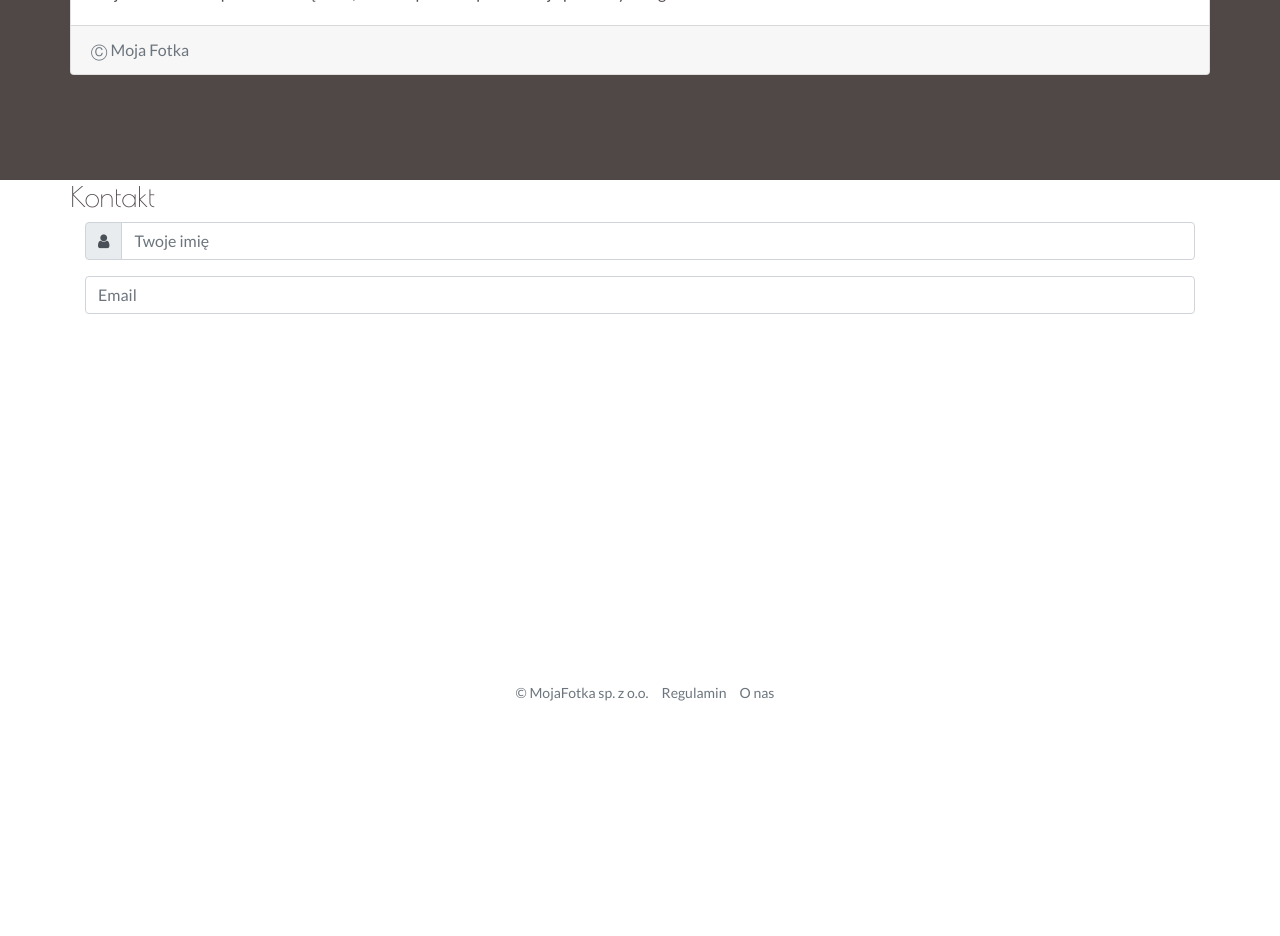
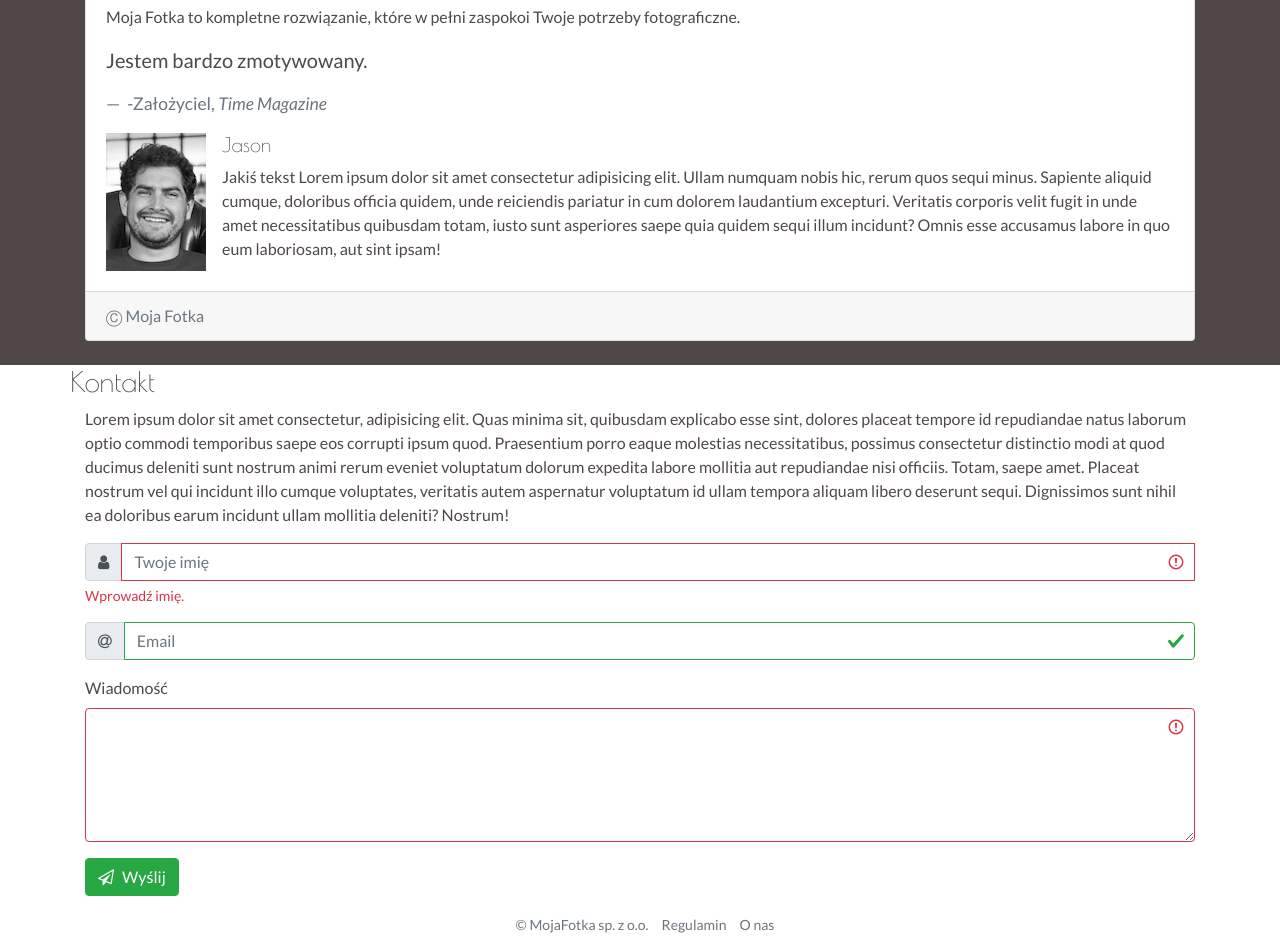
Before and after one commit to Muniox/moja-fotka-bootstrap, a website: page index.html in a window 1280 px wide. Shown: the part 1820-2756 px from the top of the page. Before the commit the page ends 2524 px from the top, so only its background shows below. Drawn offline with nearby package versions, Linux system fonts and the light colour scheme.

Commit message:
rozdział 5 str 124

```diff
--- a/index.html
+++ b/index.html
@@ -323,9 +323,10 @@
         </div>
 
         <div class="container-fluid myphoto-section bg-myphoto-dark" id="ostronie">
-            <div class="container">
+            <div class="container py-4">
                 <div class="row">
                     <h3>O stronie</h3>
+                </div>
                 <div class="card bg-myphoto-light w-100">
                     <div class="card-header">O Nas</div>
                     <div class="card-body">
@@ -340,15 +341,30 @@
                             wysokiej jakości.
                         </p>
                         <p class="card-text">
-                                Moja Fotka oferuje również wspaniałe opcje wydruku we wszyskich rozmiarach i kształtach, na każdym arkuszu,
-                                w jakiejskolwiek formie. Poczynająć od bardzo duzych formatów do spersonalizowanych albumów zdjęciowych.
+                            Moja Fotka oferuje również wspaniałe opcje wydruku we wszyskich rozmiarach i kształtach, na każdym arkuszu, w
+                            jakiejskolwiek formie. Poczynająć od bardzo duzych formatów do spersonalizowanych albumów zdjęciowych.
                         </p>
-                            <p class="card-text">
-                                Moja Fotka to kompletne rozwiązanie, które w pełni zaspokoi Twoje potrzeby fotograficzne.
-                            </p>
+                        <p class="card-text">Moja Fotka to kompletne rozwiązanie, które w pełni zaspokoi Twoje potrzeby fotograficzne.</p>
+                        <blockquote class="blockquote">
+                            <p>Jestem bardzo zmotywowany.</p>
+                            <footer class="blockquote-footer">
+                                -Założyciel,
+                                <cite>Time Magazine</cite>
+                            </footer>
+                        </blockquote>
+                        <div class="media">
+                            <img src="./images/jason.jpg" alt="Jason" class="mr-3" />
+                            <div class="media-body">
+                                <h5 class="mt-0">Jason</h5>
+                                Jakiś tekst Lorem ipsum dolor sit amet consectetur adipisicing elit. Ullam numquam nobis hic, rerum quos
+                                sequi minus. Sapiente aliquid cumque, doloribus officia quidem, unde reiciendis pariatur in cum dolorem
+                                laudantium excepturi. Veritatis corporis velit fugit in unde amet necessitatibus quibusdam totam, iusto sunt
+                                asperiores saepe quia quidem sequi illum incidunt? Omnis esse accusamus labore in quo eum laboriosam, aut
+                                sint ipsam!
+                            </div>
+                        </div>
                     </div>
                     <div class="card-footer text-muted">Ⓒ Moja Fotka</div>
-                    </div>
                 </div>
             </div>
         </div>
@@ -358,17 +374,42 @@
                 <div class="row">
                     <h3>Kontakt</h3>
                 </div>
-                <form action="">
+                <p>
+                    Lorem ipsum dolor sit amet consectetur, adipisicing elit. Quas minima sit, quibusdam explicabo esse sint, dolores
+                    placeat tempore id repudiandae natus laborum optio commodi temporibus saepe eos corrupti ipsum quod. Praesentium porro
+                    eaque molestias necessitatibus, possimus consectetur distinctio modi at quod ducimus deleniti sunt nostrum animi rerum
+                    eveniet voluptatum dolorum expedita labore mollitia aut repudiandae nisi officiis. Totam, saepe amet. Placeat nostrum
+                    vel qui incidunt illo cumque voluptates, veritatis autem aspernatur voluptatum id ullam tempora aliquam libero deserunt
+                    sequi. Dignissimos sunt nihil ea doloribus earum incidunt ullam mollitia deleniti? Nostrum!
+                </p>
+
+                <form action="" class="" novalidate>
                     <div class="form-group input-group">
                         <div class="input-group-prepend">
                             <span class="input-group-text">
                                 <i class="fa fa-user"></i>
                             </span>
                         </div>
-                        <input type="text" class="form-control" placeholder="Twoje imię" />
+                        <input type="text" class="form-control is-invalid" placeholder="Twoje imię" />
+                        <div class="invalid-feedback">Wprowadź imię.</div>
                     </div>
+
+                    <div class="form-group input-group">
+                        <div class="input-group-prepend">
+                            <span class="input-group-text">
+                                <i class="fa fa-at"></i>
+                            </span>
+                        </div>
+                        <input type="email" class="form-control is-valid" placeholder="Email" />
+                    </div>
+
                     <div class="form-group">
-                        <input type="email" class="form-control" placeholder="Email" />
+                        <label for="message"> Wiadomość </label>
+                        <textarea class="form-control is-invalid" name="" id="message" rows="5"></textarea>
+                    </div>
+
+                    <div class="form-group">
+                        <button type="submit" class="btn btn-success"><i class="fa fa-send-o mr-2"></i>Wyślij</button>
                     </div>
                 </form>
             </div>
```
Also changed, not shown: scss/myphoto.scss (+8 -0 lines), images/event1.jpg (added), images/event2.jpg (added), images/event3.jpg (added), images/jason.jpg (added), 4 other files. Lines whose indentation alone changed are shown as unchanged.
